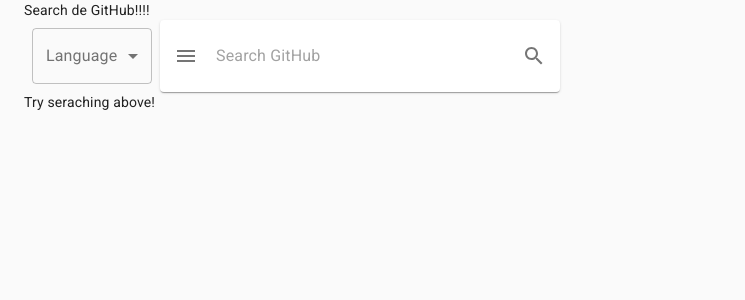
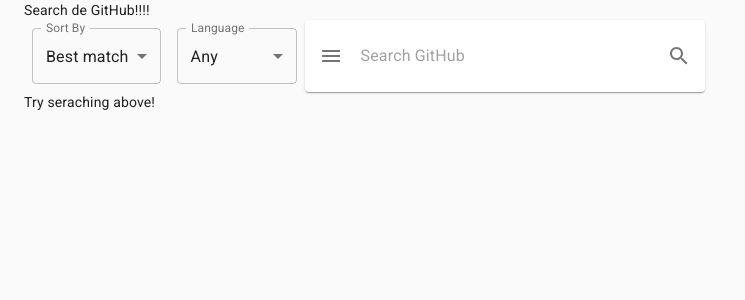
Before and after one commit to jro55/hotel-engine-code-challenge, a React (Create React App) app: page / in a window 1280 px wide. Shown: the top 300 px of the page, without its empty margins (0-745 px from the left). Built offline with nearby package versions, Linux system fonts and the light colour scheme.

Commit message:
sort by working

```diff
--- a/src/components/common/SearchBar.jsx
+++ b/src/components/common/SearchBar.jsx
@@ -47,9 +47,13 @@
         value,
         handleInputOnChange,
         filterOptions,
+        sortOptions,
     } = props;
     return (
         <FlexContainer>
+            <SortBy
+                sortOptions={sortOptions}
+            />
             <FilterBy
                 filterOptions={filterOptions}
             />
@@ -114,11 +118,49 @@
                     onChange={handleChange}
                     label={filterOptions.label}
                 >
-                    <MenuItem value="">
-                        <em>None</em>
-                    </MenuItem>
                     {
                         filterOptions.options.map(option => (
+                            <MenuItem value={option.id}>{option.display}</MenuItem>
+                        ))
+                    }
+                </Select>
+            </FormControl>
+    )
+}
+
+function SortBy(props) {
+    const useStyles = makeStyles((theme) => ({
+        root: {
+          padding: '2px 4px',
+          display: 'flex',
+          alignItems: 'center',
+        },
+        formControl: {
+            margin: theme.spacing(1),
+            minWidth: 120,
+          },
+      }));
+
+    const classes = useStyles();
+
+    const { sortOptions } = props;
+
+    const handleChange = (event) => {
+        sortOptions.handleChange(event.target.value);
+    };
+
+    return (
+        <FormControl variant="outlined" className={classes.formControl}>
+                <InputLabel id="demo-simple-select-outlined-label">Sort By</InputLabel>
+                <Select
+                    labelId="demo-simple-select-outlined-label"
+                    id="demo-simple-select-outlined"
+                    value={sortOptions.sortBy}
+                    onChange={handleChange}
+                    label={'Sort by'}
+                >
+                    {
+                        sortOptions.options.map(option => (
                             <MenuItem value={option.id}>{option.display}</MenuItem>
                         ))
                     }
--- a/src/components/home/home.jsx
+++ b/src/components/home/home.jsx
@@ -20,7 +20,8 @@
 
     const [searchTerm, setSearchTerm] = useState('');
     const [searchResults, setSearchResults] = useState({});
-    const [activeFilter, setActiveFilter] = useState('');
+    const [activeFilter, setActiveFilter] = useState('any');
+    const [sortBy, setSortBy] = useState('best match');
 
     return (
         <div>
@@ -36,12 +37,21 @@
                 filterOptions={{
                     label: 'Language',
                     options: [
+                        { id: 'any', display: 'Any' },
                         { id: 'javascript', display: 'JavaScript' },
                         { id: 'java', display: 'Java' },
                         { id: 'python', display: 'Python' },
                     ],
                     handleChange: option => setActiveFilter(option),
-                    activeFilter: activeFilter,
+                    activeFilter,
+                }}
+                sortOptions={{
+                    options: [
+                        { id: 'best match', display: 'Best match' },
+                        { id: 'stars', display: 'Stars' },
+                    ],
+                    handleChange: option => setSortBy(option),
+                    sortBy,
                 }}
             />
             <ListView
@@ -52,8 +62,12 @@
 
     async function handleSearch() {
         try {
-            const params = { q: `${searchTerm}+` }
-            if (activeFilter) params.q += `language:${activeFilter}`;
+            const params = {
+                q: `${searchTerm}+`,
+                sort: sortBy,
+            }
+            if (activeFilter !== 'any') params.q += `language:${activeFilter}`;
+
             console.log('params', params)
             const results = await makeRequest('get', 'https://api.github.com/search/repositories', {}, params)
             console.log('results', results)
```
